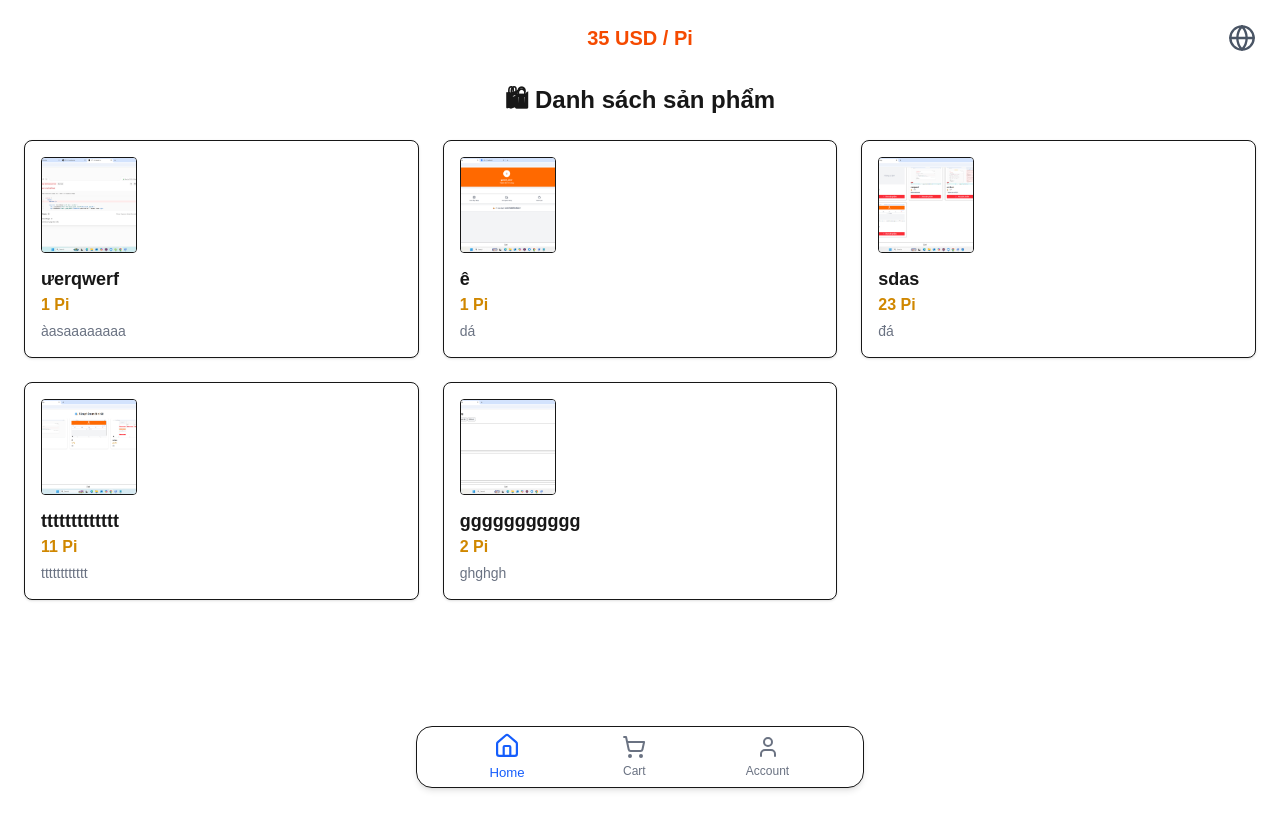
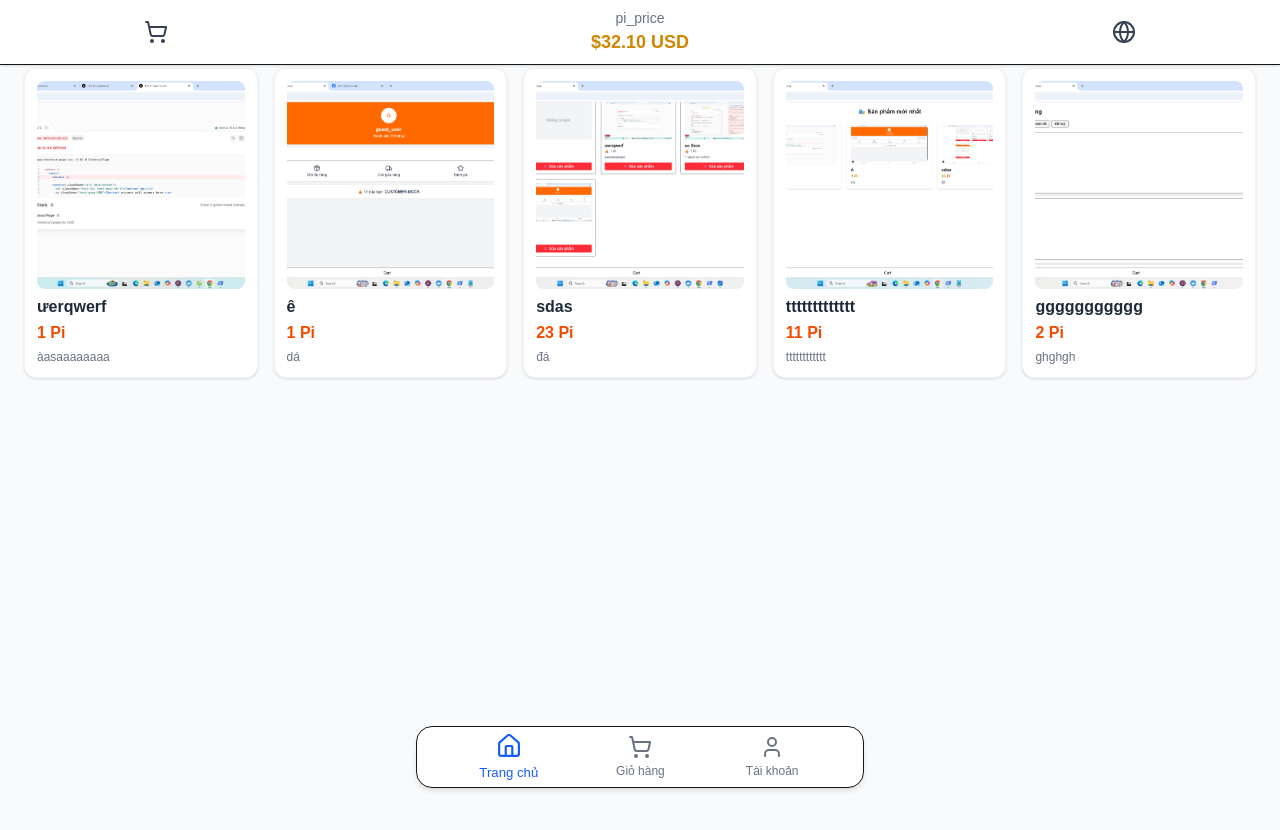
Before and after one commit to Titi-shop/titi.banluu, a Next.js app: page / in a window 1280 px wide. Shown: the top 830 px of the page. Built offline with nearby package versions, Linux system fonts and the light colour scheme; no server answers.

Commit message:
Đè toàn bộ nội dung local lên GitHub

```diff
--- a/app/layout.tsx
+++ b/app/layout.tsx
@@ -1,9 +1,9 @@
 import "./globals.css";
+import Script from "next/script";
 import { AuthProvider } from "../context/AuthContext";
 import { CartProvider } from "./context/CartContext";
 import { LanguageProvider } from "./context/LanguageContext";
 import BottomNav from "../components/BottomNav";
-import Script from "next/script"; // ✅
 
 export const metadata = {
   title: "TiTi Shop",
@@ -14,10 +14,9 @@ export default function RootLayout({ children }: { children: React.ReactNode })
   return (
     <html lang="vi">
       <head>
-        {/* ✅ nạp Pi SDK theo cách không đồng bộ */}
         <Script src="https://sdk.minepi.com/pi-sdk.js" strategy="afterInteractive" />
       </head>
-      <body className="relative pb-16">
+      <body className="relative pb-16 bg-gray-50">
         <LanguageProvider>
           <AuthProvider>
             <CartProvider>
--- a/app/page.tsx
+++ b/app/page.tsx
@@ -2,15 +2,13 @@
 
 import { useEffect, useState } from "react";
 import { useRouter } from "next/navigation";
-import { Globe } from "lucide-react"; // 🟠 icon địa cầu từ lucide-react
+import Navbar from "../components/Navbar";
 
 export default function HomePage() {
   const router = useRouter();
   const [products, setProducts] = useState<any[]>([]);
   const [loading, setLoading] = useState(true);
-  const [piPrice, setPiPrice] = useState<number | null>(null);
 
-  // 🧭 Lấy danh sách sản phẩm khi mở trang
   useEffect(() => {
     fetch("/api/products")
       .then((res) => res.json())
@@ -24,89 +22,64 @@ export default function HomePage() {
       });
   }, []);
 
-  // 🌐 Lấy giá Pi Network (ví dụ từ API ngoài, hoặc tạm gán)
-  useEffect(() => {
-    async function fetchPiPrice() {
-      try {
-        // 🚀 Bạn có thể thay bằng API thật, ví dụ: https://api.coinpaprika.com/v1/tickers/pi-network-pi
-        const res = await fetch("https://api.coinpaprika.com/v1/tickers/pi-network-pi");
-        const data = await res.json();
-        setPiPrice(Number(data.quotes.USD.price.toFixed(2)));
-      } catch (err) {
-        console.warn("⚠️ Không thể lấy giá Pi, dùng giá mặc định.");
-        setPiPrice(35.0); // Giá mặc định tạm
-      }
-    }
-    fetchPiPrice();
-  }, []);
-
-  // 💬 Khi đang tải dữ liệu
   if (loading) {
-    return <p className="text-center mt-10">⏳ Đang tải sản phẩm...</p>;
+    return <p className="text-center mt-10 text-gray-600">⏳ Đang tải sản phẩm...</p>;
   }
 
-  // 💬 Khi không có sản phẩm
   if (products.length === 0) {
     return <p className="text-center mt-10 text-gray-500">Chưa có sản phẩm nào.</p>;
   }
 
-  // ✅ Giao diện chính
   return (
-    <main className="p-6 relative min-h-screen">
-      {/* 🟠 Thanh tiêu đề phía trên */}
-      <div className="flex justify-center items-center mb-8 relative">
-        {/* 🌐 Icon địa cầu góc phải */}
-        <button
-          onClick={() => router.push("/language")}
-          className="absolute right-0 top-0 text-gray-600 hover:text-orange-500 transition"
-          title="Thay đổi ngôn ngữ"
-        >
-          <Globe size={28} />
-        </button>
+    <main className="bg-gray-50 min-h-screen pb-20">
+      {/* 🧭 Thanh điều hướng trên */}
+      <Navbar />
 
-        {/* 💰 Giá Pi */}
-        <div className="text-center">
-          <p className="text-xl font-bold text-orange-600">
-            {piPrice ? `${piPrice} USD / Pi` : "Đang cập nhật giá Pi..."}
-          </p>
-        </div>
-      </div>
+      {/* 🛍 Tiêu đề */}
+      <h1 className="text-xl font-bold text-center mt-6 mb-4 text-gray-800">
+        🛍 Danh sách sản phẩm
+      </h1>
 
-      {/* 🛍 Danh sách sản phẩm */}
-      <h1 className="text-2xl font-bold text-center mb-6">🛍 Danh sách sản phẩm</h1>
-
-      <div className="grid md:grid-cols-3 sm:grid-cols-2 gap-6">
+      {/* 🔳 Lưới sản phẩm */}
+      <div className="grid gap-4 px-3 sm:px-6
+                      grid-cols-2 sm:grid-cols-3 md:grid-cols-4 lg:grid-cols-5">
         {products.map((p) => {
           const hasImages = p.images && p.images.length > 0;
+          const firstImage = hasImages ? (p.images[0].startsWith("/uploads") ? p.images[0] : `/uploads/${p.images[0]}`) : null;
 
           return (
             <div
               key={p.id}
               onClick={() => router.push(`/product/${p.id}`)}
-              className="border rounded-lg shadow hover:shadow-lg transition bg-white p-4 cursor-pointer"
+              className="bg-white rounded-xl shadow hover:shadow-lg transition-all cursor-pointer border border-gray-100 p-3 flex flex-col"
             >
-              {/* Ảnh sản phẩm */}
-              {hasImages ? (
-                <div className="flex gap-2 overflow-x-auto mb-3">
-                  {p.images.map((img: string, idx: number) => (
-                    <img
-                      key={idx}
-                      src={img.startsWith("/uploads") ? img : `/uploads/${img}`}
-                      alt={p.name}
-                      className="w-24 h-24 object-cover rounded border"
-                    />
-                  ))}
-                </div>
+              {/* 🖼 Ảnh sản phẩm */}
+              {firstImage ? (
+                <img
+                  src={firstImage}
+                  alt={p.name}
+                  className="w-full aspect-square object-cover rounded-lg mb-2"
+                />
               ) : (
-                <div className="w-full h-32 bg-gray-100 flex items-center justify-center text-gray-400 mb-3 rounded">
+                <div className="w-full aspect-square bg-gray-100 flex items-center justify-center text-gray-400 rounded-lg mb-2">
                   Không có ảnh
                 </div>
               )}
 
-              {/* Thông tin */}
-              <h2 className="font-semibold text-lg">{p.name}</h2>
-              <p className="text-yellow-600 font-bold">{p.price} Pi</p>
-              <p className="text-gray-500 text-sm mt-1">{p.description}</p>
+              {/* 📦 Thông tin */}
+              <div className="flex-grow flex flex-col justify-between">
+                <h2 className="font-semibold text-sm sm:text-base text-gray-800 line-clamp-2 leading-tight">
+                  {p.name}
+                </h2>
+                <p className="text-orange-600 font-bold text-sm sm:text-base mt-1">
+                  {p.price} Pi
+                </p>
+                {p.description && (
+                  <p className="text-gray-500 text-xs mt-1 line-clamp-2">
+                    {p.description}
+                  </p>
+                )}
+              </div>
             </div>
           );
         })}
--- a/components/BottomNav.tsx
+++ b/components/BottomNav.tsx
@@ -3,19 +3,22 @@ import Link from "next/link";
 import { usePathname } from "next/navigation";
 import { Home, ShoppingCart, User, Store } from "lucide-react";
 import { useAuth } from "../context/AuthContext";
+import { useLanguage } from "../app/context/LanguageContext"; // ✅ Thêm dòng này
 
 export default function BottomNav() {
   const pathname = usePathname();
   const { user } = useAuth();
+  const { translate } = useLanguage(); // ✅ Lấy hàm dịch từ context
 
+  // ✅ Dịch các nhãn dựa theo ngôn ngữ hiện tại
   const navItems = [
-    { href: "/", label: "Home", icon: Home },
-    { href: "/cart", label: "Cart", icon: ShoppingCart },
-    { href: "/account", label: "Account", icon: User },
+    { href: "/", label: translate("home"), icon: Home },
+    { href: "/cart", label: translate("cart"), icon: ShoppingCart },
+    { href: "/account", label: translate("account"), icon: User },
   ];
 
   if (user?.role === "seller") {
-    navItems.push({ href: "/seller", label: "Seller", icon: Store });
+    navItems.push({ href: "/seller", label: translate("seller") || "Seller", icon: Store });
   }
 
   return (
--- a/components/Navbar.tsx
+++ b/components/Navbar.tsx
@@ -1,30 +1,62 @@
 "use client";
+
 import Link from "next/link";
+import { useEffect, useState } from "react";
+import { useLanguage } from "../app/context/LanguageContext";
+import { ShoppingCart, Globe } from "lucide-react"; // Biểu tượng đẹp, dễ dùng
 
 export default function Navbar() {
+  const { translate } = useLanguage();
+  const [piPrice, setPiPrice] = useState<number | null>(null);
+  const [loading, setLoading] = useState(true);
+
+  // 📈 Lấy giá Pi Network từ API (hoặc mô phỏng)
+  useEffect(() => {
+    const fetchPiPrice = async () => {
+      try {
+        const res = await fetch("https://api.coincap.io/v2/assets/pi-network"); // API công khai
+        const data = await res.json();
+        const price = Number(data.data?.priceUsd ?? 0);
+        setPiPrice(price);
+      } catch (error) {
+        console.error("Không thể lấy giá Pi:", error);
+        // Dữ liệu mô phỏng fallback
+        setPiPrice(32.1);
+      } finally {
+        setLoading(false);
+      }
+    };
+
+    fetchPiPrice();
+  }, []);
+
   return (
-    <nav className="bg-gray-800 text-white py-3 px-6 flex justify-between items-center">
-      {/* Logo */}
-      <h1 className="text-xl font-bold">🛍️ TiTi Shop</h1>
+    <header className="fixed top-0 left-0 right-0 bg-white border-b shadow-sm z-50">
+      <div className="max-w-5xl mx-auto flex items-center justify-between px-4 py-2">
+        {/* Giỏ hàng */}
+        <Link href="/cart" className="text-gray-700 hover:text-yellow-500">
+          <ShoppingCart size={24} />
+        </Link>
 
-      {/* Các nút điều hướng */}
-      <div className="space-x-4">
-        <Link href="/" className="hover:text-yellow-400">
-          Home
-        </Link>
-        <Link href="/shop" className="hover:text-yellow-400">
-          Shop
-        </Link>
-        <Link href="/cart" className="hover:text-yellow-400">
-          Cart
-        </Link>
-        <Link href="/checkout" className="hover:text-yellow-400">
-          Checkout
-        </Link>
-        <Link href="/account" className="hover:text-yellow-400">
-          Account
+        {/* Giá Pi Network */}
+        <div className="text-center">
+          <p className="text-sm text-gray-500">
+            {translate("pi_price") ?? "Pi Network"}
+          </p>
+          <p className="text-lg font-semibold text-yellow-600">
+            {loading
+              ? "Đang cập nhật..."
+              : piPrice
+              ? `$${piPrice.toFixed(2)} USD`
+              : "N/A"}
+          </p>
+        </div>
+
+        {/* Ngôn ngữ */}
+        <Link href="/language" className="text-gray-700 hover:text-yellow-500">
+          <Globe size={24} />
         </Link>
       </div>
-    </nav>
+    </header>
   );
 }
--- a/data/orders.json
+++ b/data/orders.json
@@ -198,7 +198,7 @@
     "total": 11,
     "createdAt": "2025-10-15T05:28:36.442Z",
     "buyer": "guest",
-    "status": "pending"
+    "status": "Đã huỷ"
   },
   {
     "buyer": "nguyenminhduc1991111",
@@ -217,7 +217,7 @@
     ],
     "createdAt": "2025-10-15T12:44:07.020Z",
     "id": 1760532247507,
-    "status": "pending"
+    "status": "Đã huỷ"
   },
   {
     "buyer": "guest_user",
@@ -236,7 +236,7 @@
     ],
     "createdAt": "2025-10-15T12:44:42.547Z",
     "id": 1760532282583,
-    "status": "pending"
+    "status": "Đã huỷ"
   },
   {
     "buyer": "nguyenminhduc1991111",
@@ -255,6 +255,196 @@
     ],
     "createdAt": "2025-10-15T12:46:31.102Z",
     "id": 1760532391157,
+    "status": "Đã huỷ"
+  },
+  {
+    "buyer": "tyty",
+    "total": 1,
+    "items": [
+      {
+        "id": 1760204561452,
+        "name": "ưerqwerf",
+        "price": 1,
+        "description": "àasaaaaaaaa",
+        "images": [
+          "/uploads/1760204561449-Screenshot 2025-10-11 002840.png"
+        ],
+        "quantity": 1
+      }
+    ],
+    "createdAt": "2025-10-15T17:06:34.950Z",
+    "id": 1760547995464,
+    "status": "Đã huỷ"
+  },
+  {
+    "id": 1760548013443,
+    "items": [
+      {
+        "id": 1760204561452,
+        "name": "ưerqwerf",
+        "price": 1,
+        "description": "àasaaaaaaaa",
+        "images": [
+          "/uploads/1760204561449-Screenshot 2025-10-11 002840.png"
+        ],
+        "quantity": 1
+      }
+    ],
+    "total": 1,
+    "createdAt": "2025-10-15T17:06:53.443Z",
+    "buyer": "guest",
+    "status": "Đã huỷ"
+  },
+  {
+    "buyer": "nguyenminhduc1991111",
+    "total": 23,
+    "items": [
+      {
+        "id": 1760465477414,
+        "name": "sdas",
+        "price": 23,
+        "description": "đá",
+        "images": [
+          "/uploads/1760465477412-Screenshot_2025-10-15_010040.png"
+        ],
+        "quantity": 1
+      }
+    ],
+    "createdAt": "2025-10-15T17:16:12.182Z",
+    "id": 1760548572227,
+    "status": "pending"
+  },
+  {
+    "id": 1760548739395,
+    "items": [
+      {
+        "id": 1760465477414,
+        "name": "sdas",
+        "price": 23,
+        "description": "đá",
+        "images": [
+          "/uploads/1760465477412-Screenshot_2025-10-15_010040.png"
+        ],
+        "quantity": 1
+      }
+    ],
+    "total": 23,
+    "createdAt": "2025-10-15T17:18:59.395Z",
+    "buyer": "guest",
+    "status": "pending"
+  },
+  {
+    "id": 1760548768292,
+    "items": [
+      {
+        "id": 1760465477414,
+        "name": "sdas",
+        "price": 23,
+        "description": "đá",
+        "images": [
+          "/uploads/1760465477412-Screenshot_2025-10-15_010040.png"
+        ],
+        "quantity": 1
+      }
+    ],
+    "total": 23,
+    "createdAt": "2025-10-15T17:19:28.292Z",
+    "buyer": "guest",
+    "status": "pending"
+  },
+  {
+    "id": 1760549112846,
+    "items": [
+      {
+        "id": 1760465477414,
+        "name": "sdas",
+        "price": 23,
+        "description": "đá",
+        "images": [
+          "/uploads/1760465477412-Screenshot_2025-10-15_010040.png"
+        ],
+        "quantity": 1
+      }
+    ],
+    "total": 23,
+    "createdAt": "2025-10-15T17:25:12.846Z",
+    "buyer": "guest",
+    "status": "pending"
+  },
+  {
+    "id": 1760549307120,
+    "items": [
+      {
+        "id": 1760465477414,
+        "name": "sdas",
+        "price": 23,
+        "description": "đá",
+        "images": [
+          "/uploads/1760465477412-Screenshot_2025-10-15_010040.png"
+        ],
+        "quantity": 1
+      }
+    ],
+    "total": 23,
+    "createdAt": "2025-10-15T17:28:27.120Z",
+    "buyer": "guest",
+    "status": "pending"
+  },
+  {
+    "buyer": "nguyenminhduc1991111",
+    "total": 11,
+    "items": [
+      {
+        "id": 1760506051005,
+        "name": "ttttttttttttt",
+        "price": 11,
+        "description": "tttttttttttt",
+        "images": [
+          "/uploads/1760506051002-Screenshot_2025-10-15_120413.png"
+        ],
+        "quantity": 1
+      }
+    ],
+    "createdAt": "2025-10-15T17:29:40.933Z",
+    "id": 1760549380963,
+    "status": "pending"
+  },
+  {
+    "id": 1760549399484,
+    "items": [
+      {
+        "id": 1760465477414,
+        "name": "sdas",
+        "price": 23,
+        "description": "đá",
+        "images": [
+          "/uploads/1760465477412-Screenshot_2025-10-15_010040.png"
+        ],
+        "quantity": 1
+      }
+    ],
+    "total": 23,
+    "createdAt": "2025-10-15T17:29:59.484Z",
+    "buyer": "guest",
+    "status": "pending"
+  },
+  {
+    "id": 1760549891121,
+    "items": [
+      {
+        "id": 1760204561452,
+        "name": "ưerqwerf",
+        "price": 1,
+        "description": "àasaaaaaaaa",
+        "images": [
+          "/uploads/1760204561449-Screenshot 2025-10-11 002840.png"
+        ],
+        "quantity": 1
+      }
+    ],
+    "total": 1,
+    "createdAt": "2025-10-15T17:38:11.121Z",
+    "buyer": "guest",
     "status": "pending"
   }
 ]
```
Also changed, not shown: app/checkout/page.tsx (+38 -29 lines), app/customer/profile/edit/page.tsx (+13 -29 lines), app/customer/profile/page.tsx (+51 -63 lines), jsconfig.json (added, +26 -0 lines), app/pilogin/page.tsx (added).
